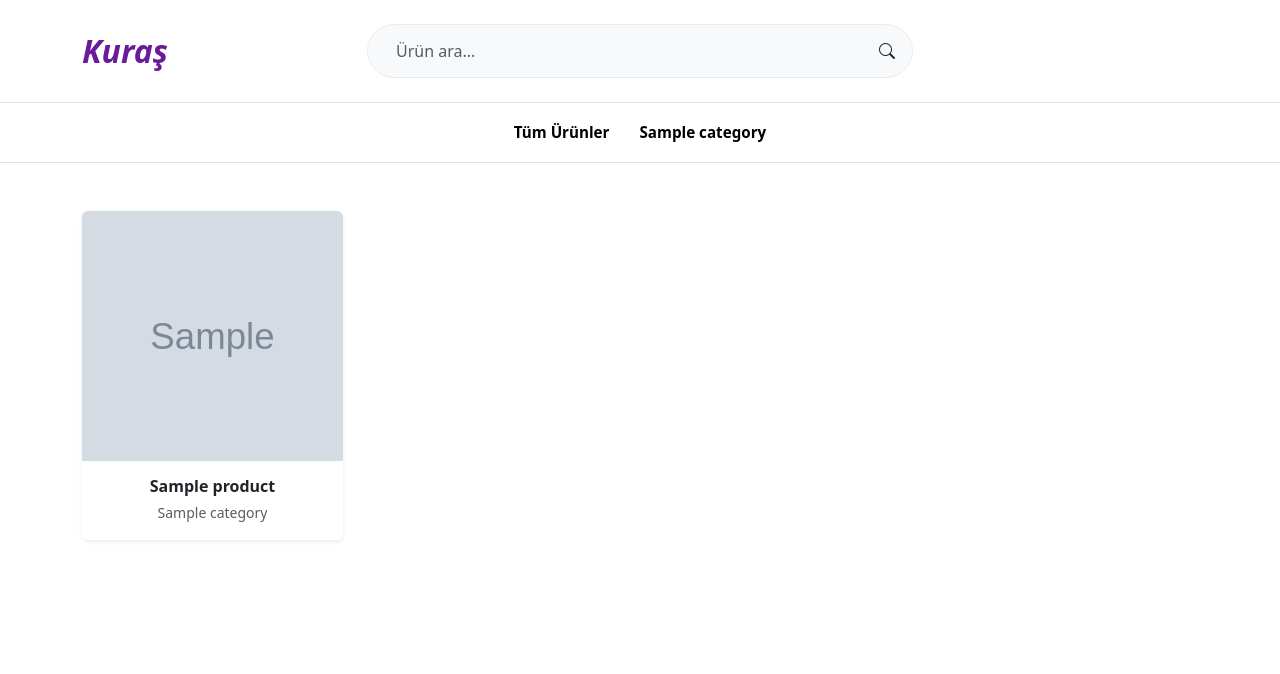
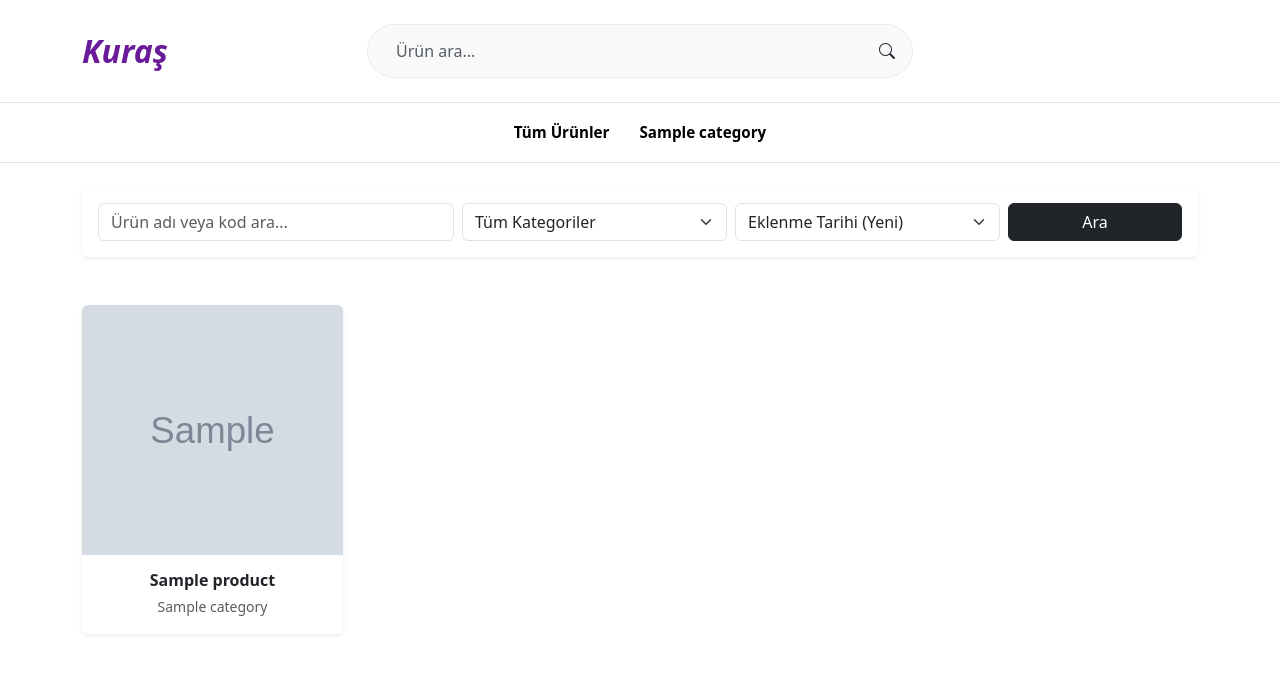
Before and after one commit to strip43weathers/kuraskuruyemis, a Django app: page / in a window 1280 px wide. Shown: the part 37-711 px from the top of the page. Run offline with Django 5.2, Linux system fonts and the light colour scheme; tables that the repository leaves empty hold one stand-in row (values such as "Sample post"); grey boxes marked "Sample" are stand-in pictures.

Commit message:
checkbox

```diff
--- a/products/views.py
+++ b/products/views.py
@@ -7,7 +7,7 @@ from .models import Category, Product
 
 @login_required(login_url='/login/')
 def b2b_product_list(request):
-    products = Product.objects.filter(is_active=True).select_related('category')
+    products = Product.objects.filter(is_active=True, is_b2b=True).select_related('category')
     categories = Category.objects.filter(is_active=True)
 
     query = request.GET.get('q', '')
@@ -63,17 +63,30 @@ def public_product_list(request):
 
     query = request.GET.get('q', '')
     category_id = request.GET.get('category', '')
+    sort_by = request.GET.get('sort', 'newest')  # YENİ: Sıralama parametresi
 
+    # 1. Arama Filtresi
     if query:
-        products = products.filter(Q(name__icontains=query) | Q(sku__icontains=query))
+        products = products.filter(
+            Q(name__icontains=query) | Q(sku__icontains=query)
+        )
+
+    # 2. Kategori Filtresi
     if category_id:
         products = products.filter(category_id=category_id)
 
-    products = products.order_by('-created_at')
+    # 3. YENİ: Sıralama İşlemi (Fiyatlar gizli olduğu için fiyata göre sıralama yok)
+    if sort_by == 'name_asc':
+        products = products.order_by('name')
+    elif sort_by == 'name_desc':
+        products = products.order_by('-name')
+    else:
+        products = products.order_by('-created_at')  # Varsayılan: En yeniler
 
-    # Sayfalama
+    # 4. Sayfalama
     paginator = Paginator(products, 12)
     page_number = request.GET.get('page')
+
     try:
         products_paginated = paginator.page(page_number)
     except PageNotAnInteger:
@@ -86,5 +99,7 @@ def public_product_list(request):
         'categories': categories,
         'current_query': query,
         'current_category': category_id,
+        'current_sort': sort_by,  # YENİ: Seçilen sıralamayı şablona yolluyoruz
     }
+
     return render(request, 'products/public_list.html', context)
--- a/templates/products/public_list.html
+++ b/templates/products/public_list.html
@@ -1,6 +1,42 @@
 {% extends "public_base.html" %}
 
 {% block content %}
+
+<div class="card border-0 shadow-sm mb-4 bg-white mt-4">
+    <div class="card-body p-3">
+        <form method="GET" action="{% url 'home' %}" class="row g-2 align-items-center justify-content-center">
+
+            <div class="col-md-4">
+                <input type="text" name="q" class="form-control" placeholder="Ürün adı veya kod ara..." value="{{ current_query }}">
+            </div>
+
+            <div class="col-md-3">
+                <select name="category" class="form-select">
+                    <option value="">Tüm Kategoriler</option>
+                    {% for cat in categories %}
+                        <option value="{{ cat.id }}" {% if current_category == cat.id|stringformat:"s" %}selected{% endif %}>{{ cat.name }}</option>
+                    {% endfor %}
+                </select>
+            </div>
+
+            <div class="col-md-3">
+                <select name="sort" class="form-select">
+                    <option value="newest" {% if current_sort == 'newest' %}selected{% endif %}>Eklenme Tarihi (Yeni)</option>
+                    <option value="name_asc" {% if current_sort == 'name_asc' %}selected{% endif %}>Ürün Adı (A-Z)</option>
+                    <option value="name_desc" {% if current_sort == 'name_desc' %}selected{% endif %}>Ürün Adı (Z-A)</option>
+                </select>
+            </div>
+
+            <div class="col-md-2 d-flex gap-1">
+                {% if current_query or current_category or current_sort != 'newest' %}
+                    <a href="{% url 'home' %}" class="btn btn-outline-secondary w-100" title="Filtreleri Temizle">✖</a>
+                {% endif %}
+                <button type="submit" class="btn btn-dark w-100">Ara</button>
+            </div>
+        </form>
+    </div>
+</div>
+
 <div class="row row-cols-2 row-cols-md-4 g-4 mt-2">
     {% for product in products %}
     <div class="col">
@@ -21,8 +57,33 @@
     </div>
     {% empty %}
     <div class="col-12 text-center py-5">
-        <h5 class="text-muted">Ürün bulunamadı.</h5>
+        <h5 class="text-muted">Arama kriterlerinize uygun ürün bulunamadı.</h5>
     </div>
     {% endfor %}
 </div>
-{% endblock %}
+
+{% if products.has_other_pages %}
+<nav class="mt-5">
+    <ul class="pagination justify-content-center">
+        {% if products.has_previous %}
+            <li class="page-item">
+                <a class="page-link text-dark" href="?page={{ products.previous_page_number }}&q={{ current_query }}&category={{ current_category }}&sort={{ current_sort }}">&laquo;</a>
+            </li>
+        {% endif %}
+
+        {% for i in products.paginator.page_range %}
+            <li class="page-item {% if products.number == i %}active{% endif %}">
+                <a class="page-link text-dark {% if products.number == i %}bg-dark text-white border-dark{% endif %}" href="?page={{ i }}&q={{ current_query }}&category={{ current_category }}&sort={{ current_sort }}">{{ i }}</a>
+            </li>
+        {% endfor %}
+
+        {% if products.has_next %}
+            <li class="page-item">
+                <a class="page-link text-dark" href="?page={{ products.next_page_number }}&q={{ current_query }}&category={{ current_category }}&sort={{ current_sort }}">&raquo;</a>
+            </li>
+        {% endif %}
+    </ul>
+</nav>
+{% endif %}
+
+{% endblock content %}
```
